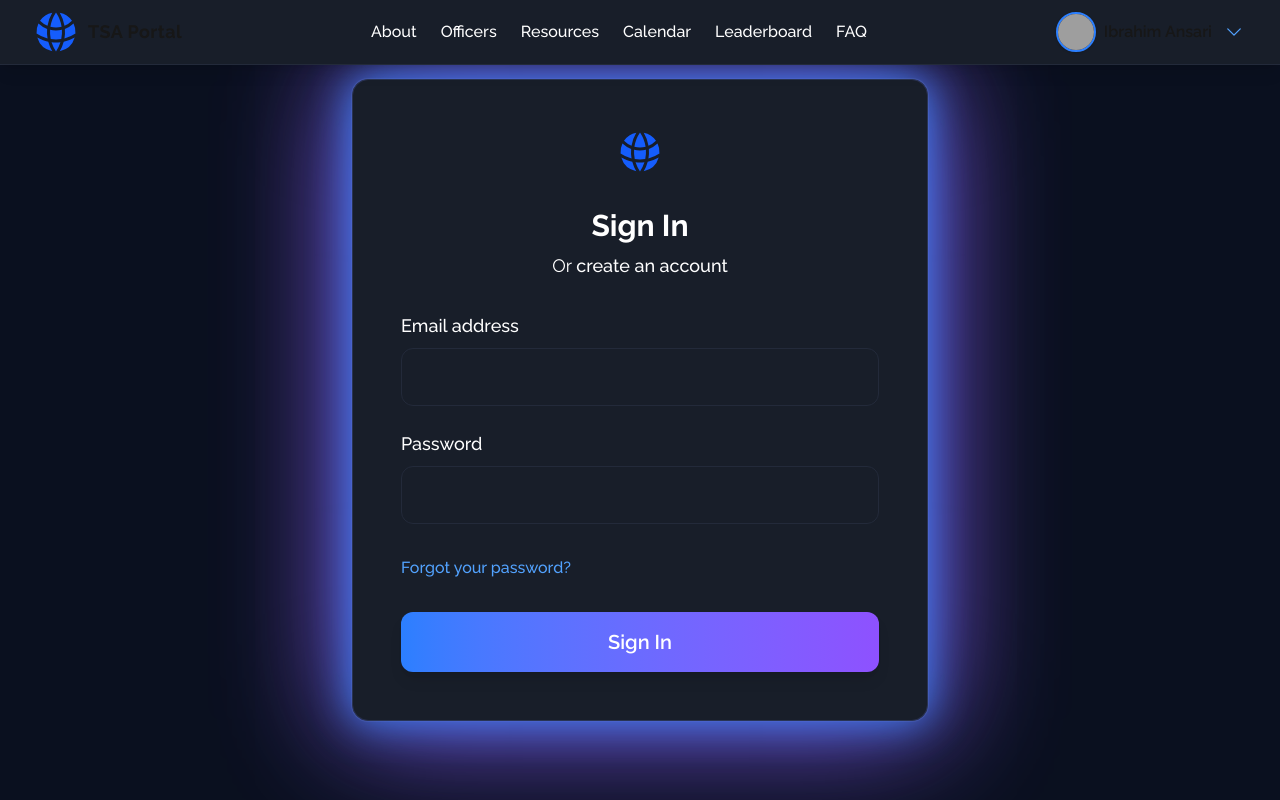
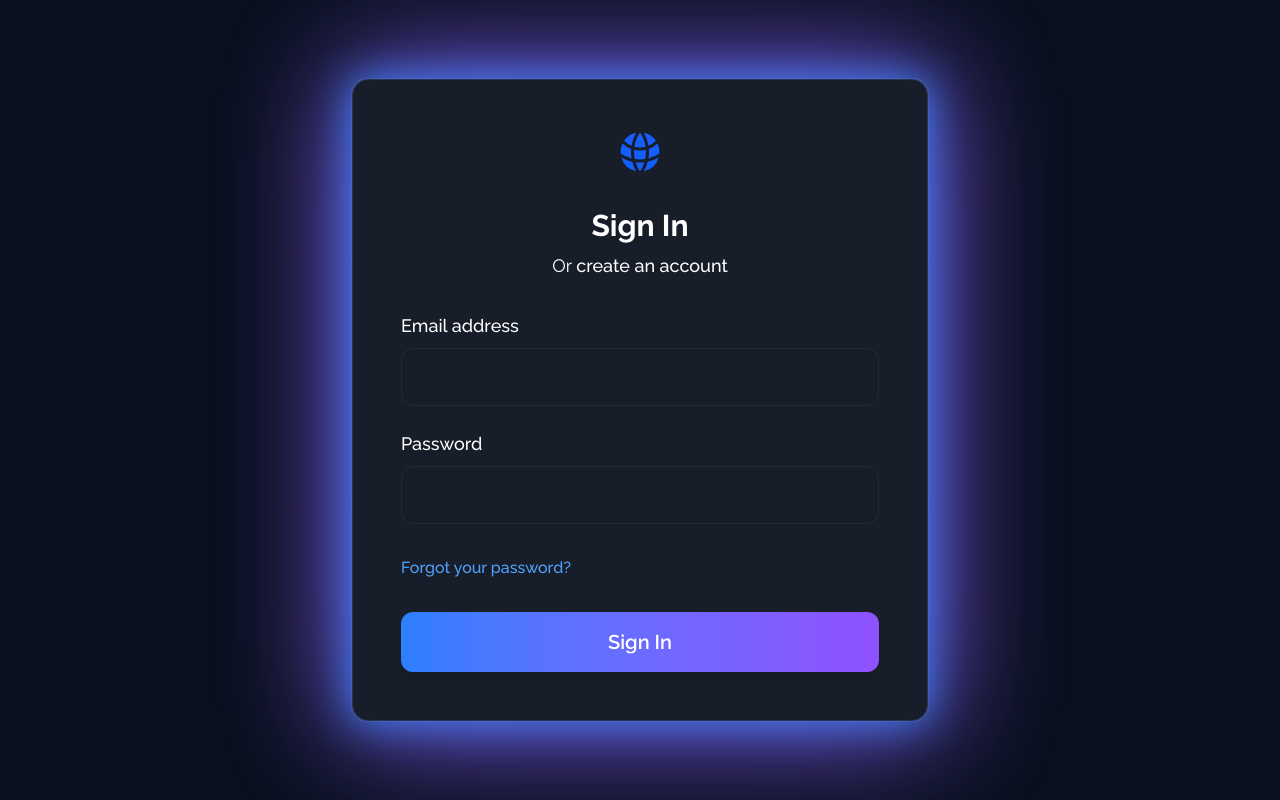
Before and after one commit to Se9uencer/tsa-website, a Next.js app: page /signin in a window 1280 px wide. Built offline with nearby package versions, Linux system fonts and the light colour scheme; grey boxes are pictures that could not be loaded.

Commit message:
got rid of navbar before sign in

```diff
--- a/src/app/layout.tsx
+++ b/src/app/layout.tsx
@@ -1,6 +1,6 @@
 import "./globals.css";
 import { Raleway } from "next/font/google";
-import Navbar from "@/components/Navbar";
+import BodyWithNav from "@/components/BodyWithNav";
 
 const raleway = Raleway({ subsets: ["latin"], variable: "--font-raleway", display: "swap" });
 
@@ -13,8 +13,7 @@ export default function RootLayout({ children }: { children: React.ReactNode })
   return (
     <html lang="en" className={raleway.variable}>
       <body className="font-sans bg-[#0a101f] text-white">
-        <Navbar />
-        {children}
+        <BodyWithNav>{children}</BodyWithNav>
       </body>
     </html>
   );
--- /dev/null
+++ b/src/components/BodyWithNav.tsx
@@ -0,0 +1,15 @@
+"use client";
+import { usePathname } from "next/navigation";
+import Navbar from "@/components/Navbar";
+import { ReactNode } from "react";
+
+export default function BodyWithNav({ children }: { children: ReactNode }) {
+  const pathname = usePathname();
+  const hideNav = pathname === "/signin" || pathname === "/signup";
+  return (
+    <>
+      {!hideNav && <Navbar />}
+      {children}
+    </>
+  );
+}
```
